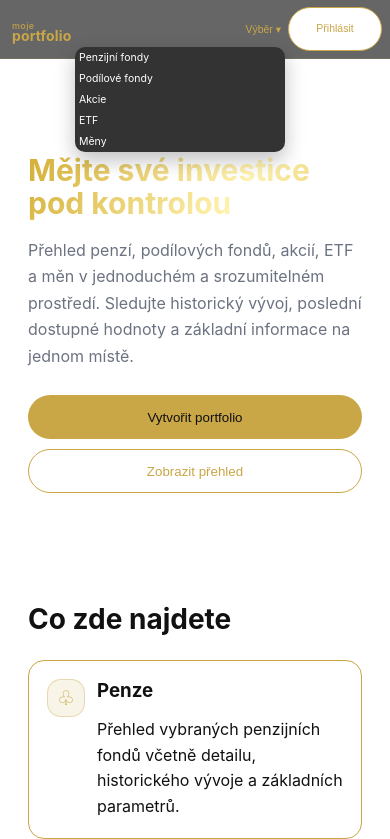
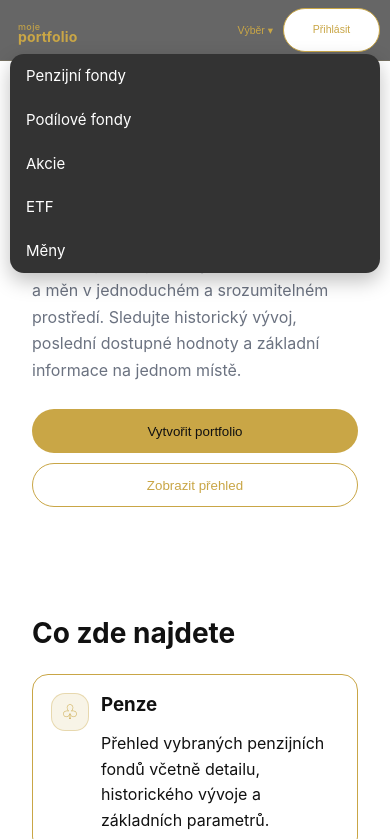
Before and after one commit to pavel-travnik/moje-portfolio, a plain HTML site: page index.html in a window 390 px wide. Both pictures are taken after a click on the button "Výběr ▾". Shown: the top 839 px of the page. Drawn offline with Linux system fonts and the light colour scheme.

Commit message:
Add files via upload

```diff
--- a/css/styles.css
+++ b/css/styles.css
@@ -1893,3 +1893,133 @@ WORDMARK SIZE + MOBILE LEFT ALIGN
     font-size: 14px !important;
   }
 }
+
+
+/* =====================================
+   FINAL FIXES 2026-07-17
+   - right sidebar no longer clipped
+   - mobile dropdown opens inside viewport
+   - layout has one clean grid from index.html
+===================================== */
+html,
+body {
+  width: 100%;
+  max-width: 100%;
+  overflow-x: hidden;
+}
+
+.main-header,
+.layout,
+.footer {
+  width: 100%;
+  max-width: 100vw;
+}
+
+.layout {
+  display: grid !important;
+  grid-template-columns: minmax(0, 1fr) 260px !important;
+  gap: 22px !important;
+  align-items: start !important;
+  padding: 24px 28px 32px !important;
+  background: var(--bg-light, #fff) !important;
+  overflow: visible !important;
+}
+
+.content {
+  min-width: 0 !important;
+  padding: 16px 0 16px 16px !important;
+  overflow-x: hidden !important;
+}
+
+.sidebar {
+  width: 100% !important;
+  min-width: 0 !important;
+  max-width: 260px !important;
+  justify-self: start !important;
+  margin-right: 12px !important;
+  box-sizing: border-box !important;
+  position: sticky !important;
+  top: 20px !important;
+}
+
+.side-card {
+  box-sizing: border-box !important;
+  max-width: 100% !important;
+}
+
+.hero-img,
+.home-hero img {
+  max-width: 100% !important;
+  height: auto !important;
+  display: block !important;
+}
+
+@media (max-width: 1024px) {
+  .layout {
+    grid-template-columns: 1fr !important;
+    padding: 18px 16px 28px !important;
+  }
+
+  .content {
+    padding: 12px 0 !important;
+  }
+
+  .sidebar {
+    max-width: none !important;
+    margin: 0 !important;
+    position: static !important;
+    justify-self: stretch !important;
+  }
+}
+
+@media (max-width: 768px) {
+  .main-header {
+    display: flex !important;
+    align-items: center !important;
+    justify-content: space-between !important;
+    flex-wrap: nowrap !important;
+    gap: 8px !important;
+    padding: 8px 10px !important;
+    overflow: visible !important;
+  }
+
+  .header-center {
+    flex: 1 1 auto !important;
+    min-width: 0 !important;
+    margin-right: auto !important;
+  }
+
+  .header-right {
+    flex: 0 0 auto !important;
+    min-width: 0 !important;
+  }
+
+  .main-nav {
+    display: flex !important;
+    align-items: center !important;
+    justify-content: flex-end !important;
+    gap: 6px !important;
+    overflow: visible !important;
+  }
+
+  .dropdown {
+    position: static !important;
+  }
+
+  .dropdown-menu {
+    position: fixed !important;
+    top: 54px !important;
+    left: 10px !important;
+    right: 10px !important;
+    width: auto !important;
+    min-width: 0 !important;
+    max-width: none !important;
+    border-radius: 14px !important;
+    z-index: 10000 !important;
+  }
+
+  .dropdown-menu a {
+    padding: 14px 16px !important;
+    font-size: 15px !important;
+  }
+}
```
